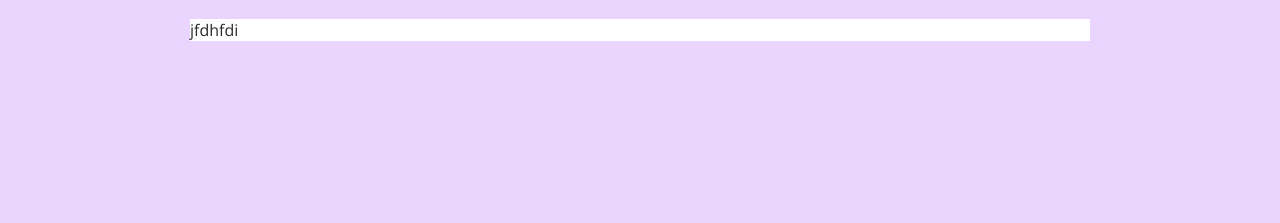
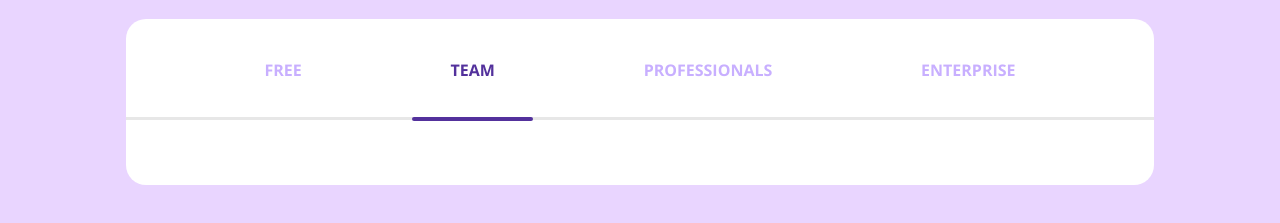
Before and after one commit to TeodorIR/Cost-Estimator-Template, a plain HTML site: page index.html in a window 1280 px wide. Shown: the part 107-330 px from the top of the page. Drawn offline with nearby package versions, Linux system fonts and the light colour scheme.

Commit message:
created selection bar

```diff
--- a/index.css
+++ b/index.css
@@ -17,4 +17,57 @@ h1 {
     background-color: #fff;
     width: 100%;
     max-width: 900px;
+    display: flex;
+    flex-direction: column;
+    justify-content: center;
+    align-items: center;
+    border-radius: 20px;
+    padding: 0 64px 64px 64px;
+    position: relative;
 }
+
+.tabs {
+    display: flex;
+    justify-content: space-around;
+    width: 100%;
+    text-transform: uppercase;
+    font-weight: bold;
+    color: rgb(200, 175, 255);
+    padding: 16px;
+}
+
+.tabs p {
+    padding: 8px;
+}
+
+.tabs p:hover {
+    color: rgb(83, 49, 156);
+    cursor: pointer;
+}
+
+.tabs p.active {
+    color: rgb(83, 49, 156);
+    position: relative;
+}
+
+.line {
+    height: 3px;
+    background-color: rgb(231, 231, 231);
+    width: 200px;
+    position: absolute;
+    top: 98px;
+    width: 100%;
+}
+
+.tabs .active::before {
+    content: "";
+    width: 200%;
+    height: 4px;
+    background-color: purple;
+    position: absolute;
+    bottom: -32px;
+    z-index: 2;
+    left: -50%;
+    border-radius: 10px;
+    background-color: rgb(83, 49, 156);
+}
--- a/index.html
+++ b/index.html
@@ -11,6 +11,14 @@
 </head>
 <body>
     <h1>Estimate your cost</h1>
-    <div class="container">jfdhfdi</div>
+    <div class="container">
+        <div class="tabs">
+            <p>Free</p>
+            <p class="active">Team</p>
+            <p>Professionals</p>
+            <p>Enterprise</p>
+        </div>
+        <div class="line"></div>
+    </div>
 </body>
 </html>
```
Also changed, not shown: components/tabselector.html (added, +7 -0 lines).
